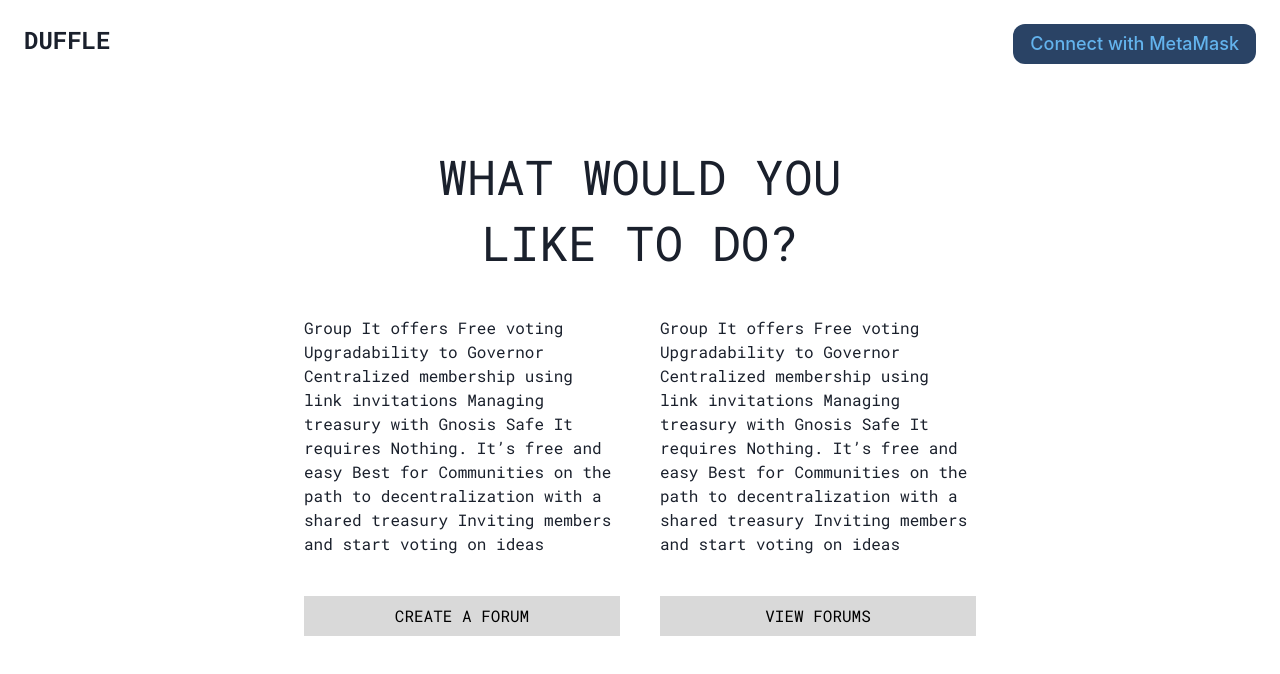
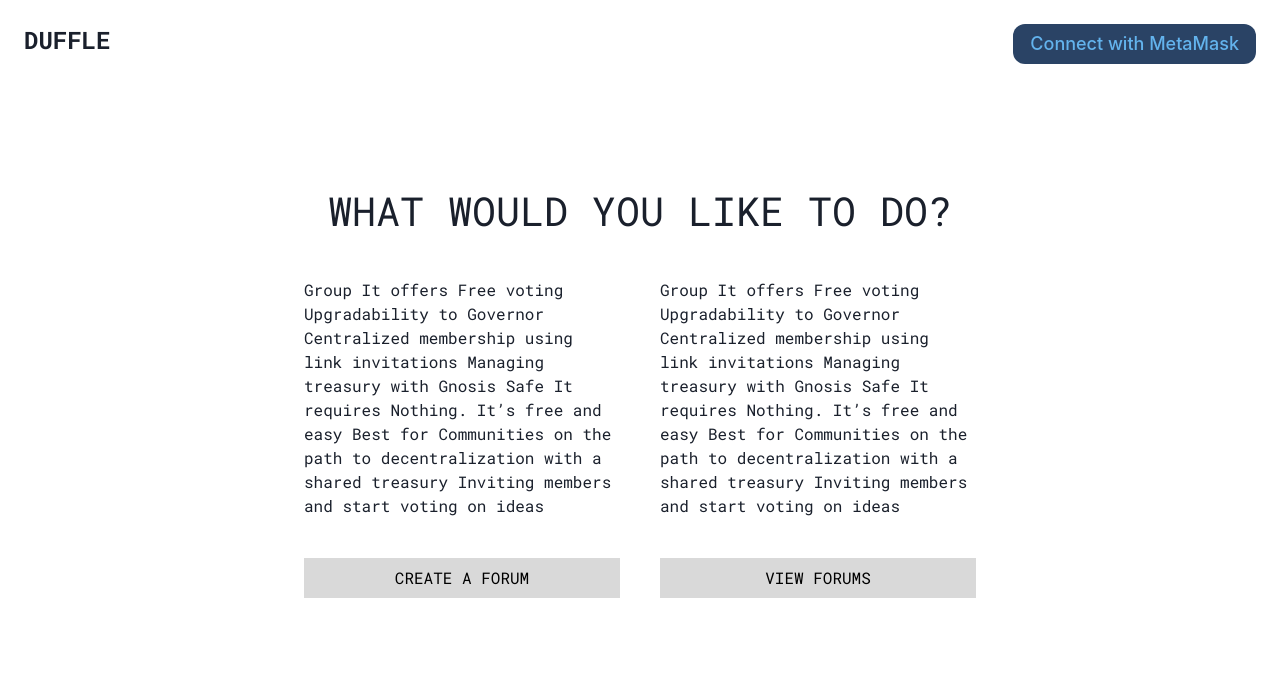
Before and after one commit to wdphan/duffle, a Next.js app: page /options in a window 1280 px wide. Shown: the top 674 px of the page. Built offline with nearby package versions, Linux system fonts and the light colour scheme; no server answers; what web3 would draw is missing.

Commit message:
text size

```diff
--- a/src/pages/createforum.tsx
+++ b/src/pages/createforum.tsx
@@ -25,7 +25,7 @@ const CreateForum = () => {
 
       <div className="flex flex-col justify-center py-8 bg-white min-h-screen items-center ">
         <div className="flex flex-col w-full justify-center items-center gap-y-2">
-          <h1 className="mb-10 text-5xl max-w-md text-center font-Roboto font-normal leading-snug text-black">
+          <h1 className="mb-10 text-[2.5rem] max-w-md sm:max-w-2xl text-center font-Roboto font-normal leading-snug text-black">
             TELL US ABOUT YOUR FORUM
           </h1>
           <div className="max-w-7xl flex flex-col ">
--- a/src/pages/options.tsx
+++ b/src/pages/options.tsx
@@ -33,7 +33,7 @@ const Pay = () => {
       </Link>
       <section className="flex flex-col items-center min-h-screen justify-center">
         <div className="font-Roboto">
-          <h1 className=" text-5xl text-center pb-10 max-w-lg leading-snug">
+          <h1 className="text-[2.5rem] text-center pb-10 max-w-md sm:max-w-2xl leading-snug">
             WHAT WOULD YOU LIKE TO DO?
           </h1>
         </div>
--- a/src/pages/viewforums.tsx
+++ b/src/pages/viewforums.tsx
@@ -25,7 +25,7 @@ const CreateForum = () => {
 
       <div className="flex flex-col justify-center py-8 bg-white min-h-screen items-center ">
         <div className="flex flex-col w-full justify-center items-center gap-y-2">
-          <h1 className="mb-10 text-5xl max-w-md text-center font-Roboto font-normal leading-snug text-black">
+          <h1 className="mb-10 text-[2.5rem] max-w-md sm:max-w-2xl  max-w-md text-center font-Roboto font-normal leading-snug text-black">
             EXPLORE FORUMS
           </h1>
         </div>
```
